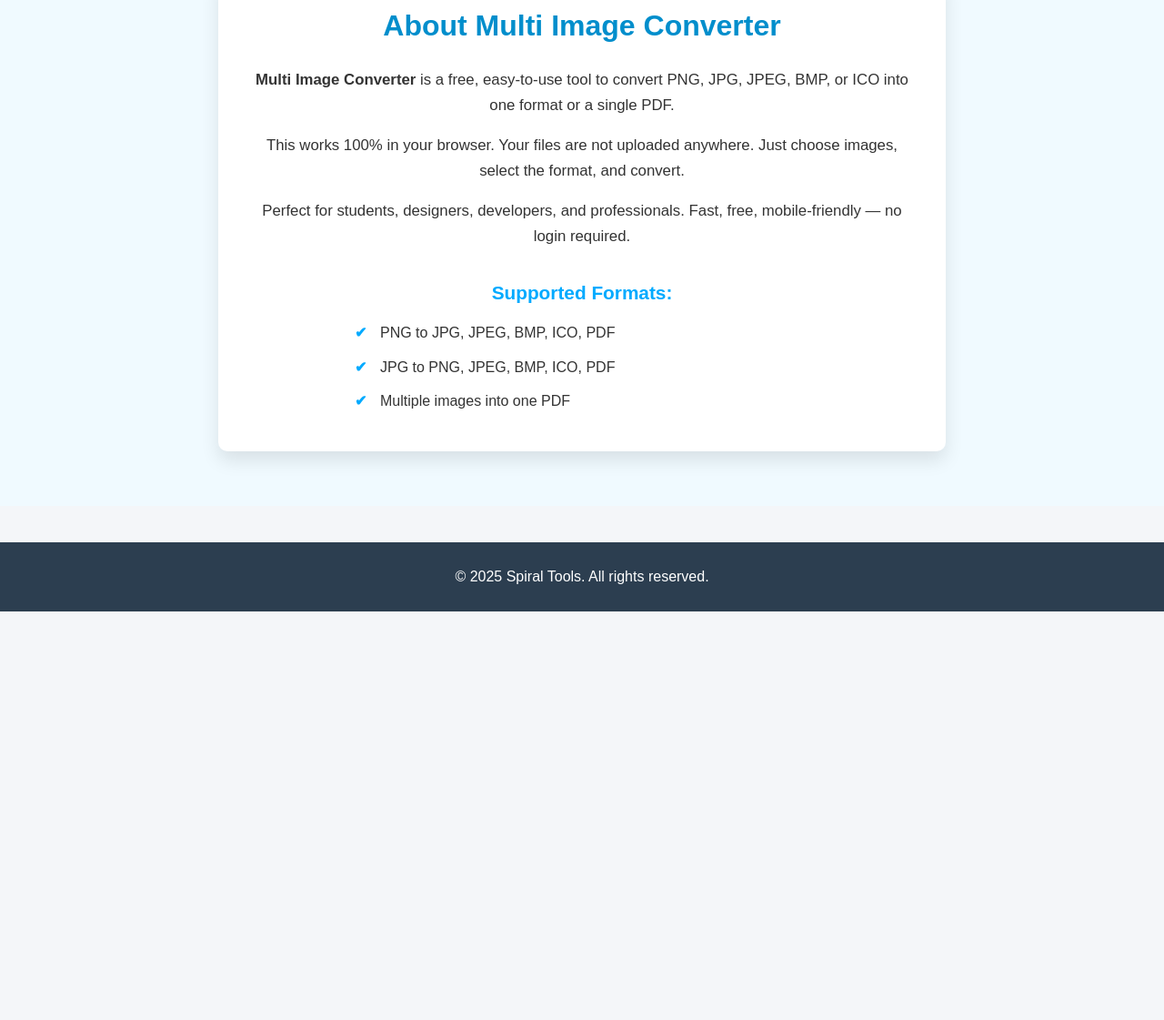
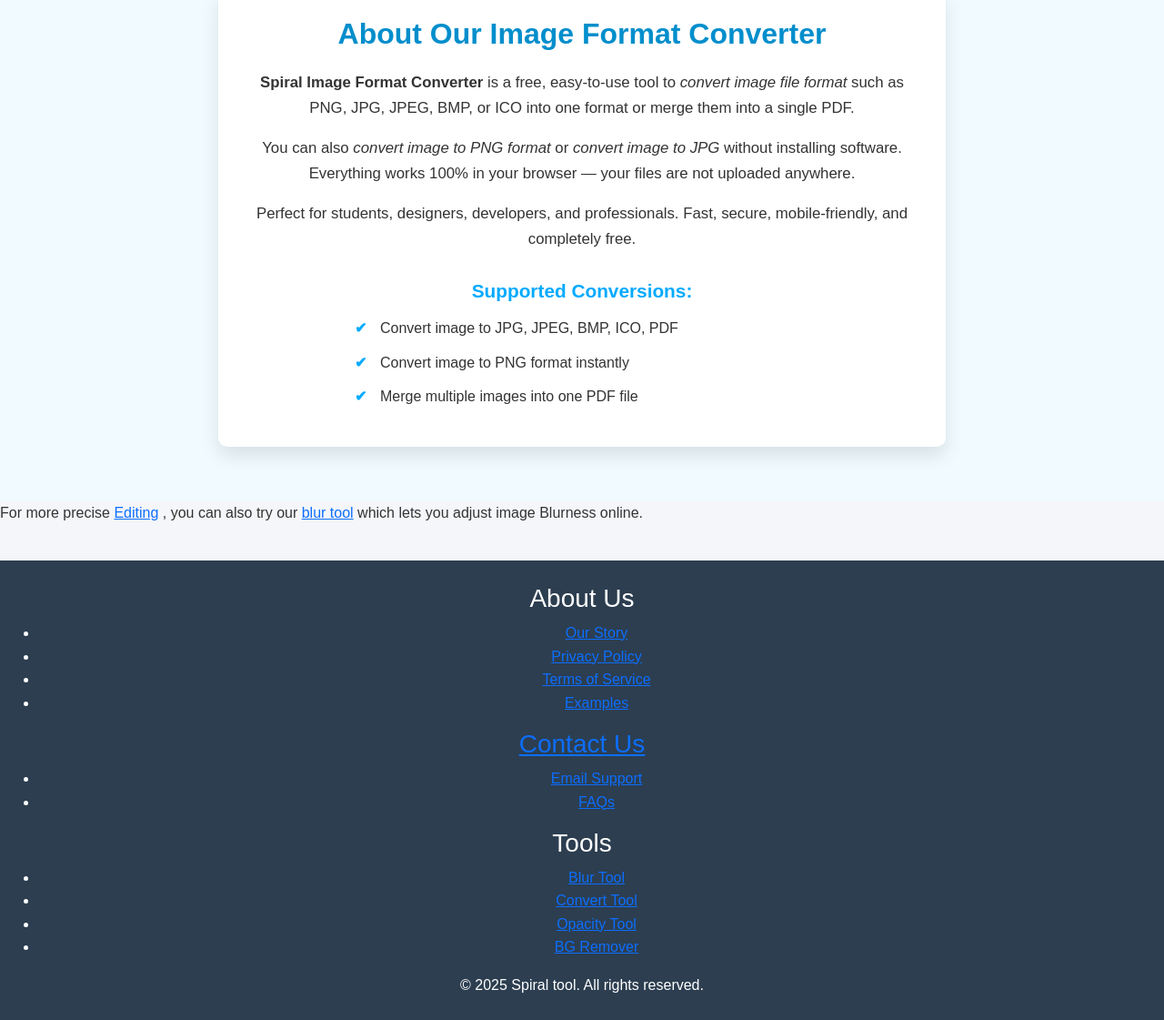
Before and after one commit to SaifAli2892/spiral-image-editor, a plain HTML site: page pages/convert.html in a window 1280 px wide. Shown: the part 868-1989 px from the top of the page at 91% size. Before the commit the page ends 1540 px from the top, so only its background shows below. Drawn offline with nearby package versions, Linux system fonts and the light colour scheme.

Commit message:
Update convert.html

```diff
--- a/pages/convert.html
+++ b/pages/convert.html
@@ -3,13 +3,33 @@
 <head>
   <meta charset="UTF-8" />
   <meta name="viewport" content="width=device-width, initial-scale=1.0">
-  <title>Spiral Img Converter - Convert PNG to JPG, JPEG, PDF, BMP, ICO</title>
-  <meta name="description" content="Convert multiple images (PNG, JPG, JPEG, BMP, ICO) to PDF or any image format. Free, fast, browser-based image converter. No install required.">
-  <meta name="keywords" content="image converter, convert png to jpg, png to pdf, jpeg to bmp, image to pdf, batch image converter, online image tool, spiral, img, pdf, word, bmp, convertor">
-  <meta name="author" content="Asaad Shakeel">
+  <title>Image Format Converter - Convert Image File Format to JPG, PNG, PDF</title>
+  <meta name="description" content="Free online image format converter to quickly convert image file format to JPG, PNG, PDF, BMP or ICO. Convert images securely in your browser without uploading.">
+  <meta name="keywords" content="image format converter, convert image file format, convert image to png format, convert image to jpg, png to pdf, jpeg to bmp, batch image converter, online image tool, spiral img converter">
+  <meta name="author" content="Spiral Tool">
 
-  <!-- Link to your existing blue-theme CSS -->
+  <!-- ✅ Open Graph (Facebook, LinkedIn, WhatsApp) -->
+  <meta property="og:title" content="Image Format Converter - Free Online Tool">
+  <meta property="og:description" content="Easily convert image file format: PNG, JPG, JPEG, BMP, ICO or merge into PDF. 100% browser-based, fast and secure.">
+  <meta property="og:image" content="https://saifali2892.github.io/spiral-image-editor/images/convert.png">
+  <meta property="og:url" content="https://saifali2892.github.io/spiral-image-editor/pages/convert.html">
+  <meta property="og:type" content="Spiral Tool">
+
+  <!-- ✅ Twitter Card -->
+  <meta name="twitter:card" content="summary_large_image">
+  <meta name="twitter:title" content="Image Format Converter - Free Online Tool">
+  <meta name="twitter:description" content="Convert image to JPG, PNG, PDF and more formats quickly and securely in your browser.">
+  <meta name="twitter:image" content="https://saifali2892.github.io/spiral-image-editor/images/convert.png">
+
+  <!-- Bootstrap CSS for styling -->
+  <link href="https://cdn.jsdelivr.net/npm/bootstrap@5.3.0/dist/css/bootstrap.min.css" rel="stylesheet">
+  <!-- Font Awesome for icons -->
+  <link rel="stylesheet" href="https://cdnjs.cloudflare.com/ajax/libs/font-awesome/6.4.0/css/all.min.css">
+
+  <!-- Main CSS -->
   <link rel="stylesheet" href="../style/convert.css" />
+  <!-- Mobile Navigation CSS -->
+  <link rel="stylesheet" href="../style/convertmob.css" />
   <script src="https://cdnjs.cloudflare.com/ajax/libs/jspdf/2.5.1/jspdf.umd.min.js"></script>
 </head>
 
@@ -18,8 +38,15 @@
   <!-- Navigation -->
   <nav>
     <div class="nav-brand">Spiral Tools</div>
-    <div class="nav-toggle" id="navToggle">☰</div>
-    <ul class="nav-links">
+
+    <!-- Mobile Icon - Removed inline onclick handlers -->
+    <div id="convert-mobile-icon" class="mobile-icon">
+      <span></span>
+      <span></span>
+      <span></span>
+    </div>
+
+    <ul class="nav-links" id="convert-nav-links">
       <li><a href="../index.html">Home</a></li>
       <li class="dropdown">
         <a href="#">Photo Editor ▾</a>
@@ -27,6 +54,7 @@
           <li><a href="blur.html">Blur Tool</a></li>
           <li><a href="convert.html">Format Converter</a></li>
           <li><a href="opacity.html">Opacity Editor</a></li>
+          <li><a href="bg.html">BG remover</a></li>
         </ul>
       </li>
     </ul>
@@ -35,7 +63,7 @@
   <!-- Hero Section -->
   <section class="hero">
     <h1>Image Format Converter</h1>
-    <p>Convert multiple images into JPG, JPEG, BMP, ICO or a single PDF — securely and instantly in your browser.</p>
+    <p>Use our free <strong>image format converter</strong> to quickly <em>convert image file format</em> into different types. You can <em>convert image to JPG</em>, <em>convert image to PNG format</em>, or even merge multiple pictures into a single <em>PDF</em> file — all instantly in your browser without uploading.</p>
   </section>
 
   <!-- Main Tool Interface -->
@@ -48,6 +76,7 @@
       <select id="formatSelect">
         <option value="jpg">JPG</option>
         <option value="jpeg">JPEG</option>
+        <option value="png">PNG</option>
         <option value="bmp">BMP</option>
         <option value="ico">ICO</option>
         <option value="pdf">PDF</option>
@@ -67,27 +96,73 @@
   <!-- About Section -->
   <section class="content">
     <div class="tool-container">
-      <h2>About Multi Image Converter</h2>
-      <p><strong>Multi Image Converter</strong> is a free, easy-to-use tool to convert PNG, JPG, JPEG, BMP, or ICO into one format or a single PDF.</p>
-      <p>This works 100% in your browser. Your files are not uploaded anywhere. Just choose images, select the format, and convert.</p>
-      <p>Perfect for students, designers, developers, and professionals. Fast, free, mobile-friendly — no login required.</p>
+      <h2>About Our Image Format Converter</h2>
+      <p><strong>Spiral Image Format Converter</strong> is a free, easy-to-use tool to <em>convert image file format</em> such as PNG, JPG, JPEG, BMP, or ICO into one format or merge them into a single PDF.</p>
+      <p>You can also <em>convert image to PNG format</em> or <em>convert image to JPG</em> without installing software. Everything works 100% in your browser — your files are not uploaded anywhere.</p>
+      <p>Perfect for students, designers, developers, and professionals. Fast, secure, mobile-friendly, and completely free.</p>
 
-      <h3>Supported Formats:</h3>
+      <h3>Supported Conversions:</h3>
       <ul>
-        <li>PNG to JPG, JPEG, BMP, ICO, PDF</li>
-        <li>JPG to PNG, JPEG, BMP, ICO, PDF</li>
-        <li>Multiple images into one PDF</li>
+        <li>Convert image to JPG, JPEG, BMP, ICO, PDF</li>
+        <li>Convert image to PNG format instantly</li>
+        <li>Merge multiple images into one PDF file</li>
       </ul>
     </div>
+  </section>
+
+  <section class="internal">
+    <p>For more precise <a href="edit image.html">Editing</a> , you can also try our
+<a href="blur.html">blur tool</a> which lets you adjust image Blurness online.</p>
   </section>
 
   <!-- Hidden Canvas -->
   <canvas id="canvas" style="display:none;"></canvas>
 
-  <!-- Footer -->
-  <footer>
-    &copy; 2025 Spiral Tools. All rights reserved.
+ <!-- Footer -->
+  <footer class="footer">
+    <div class="footer-container">
+
+      <!-- About Us -->
+      <div class="footer-column">
+        <h3>About Us</h3>
+        <ul>
+          <li><a href="story.html">Our Story</a></li>
+          <li><a href="privacy.html">Privacy Policy</a></li>
+          <li><a href="term.html">Terms of Service</a></li>
+          <li><a href="example.html">Examples</li>
+        </ul>
+      </div>
+
+      <!-- Contact Us -->
+      <div class="footer-column">
+        <h3>Contact Us</h3>
+        <ul>
+          <li><a href="story.html">Email Support</a></li>
+          <li><a href="FAQS.html">FAQs</a></li>
+        </ul>
+      </div>
+
+      <!-- Tools -->
+      <div class="footer-column">
+        <h3>Tools</h3>
+        <ul>
+          <li><a href="blur.html">Blur Tool</a></li>
+          <li><a href="convert.html">Convert Tool</a></li>
+          <li><a href="opacity.html">Opacity Tool</a></li>
+          <li><a href="bg.html">BG Remover</a></li>
+        </ul>
+      </div>
+    </div>
+
+    <div class="footer-bottom">
+      &copy; 2025 Spiral tool. All rights reserved.
+    </div>
   </footer>
-  <script src="../src/converter.js" defer></script>
+
+  <!-- Load JavaScript files in correct order -->
+  <script src="../src/converter.js"></script>
+  <!-- Mobile Navigation JavaScript -->
+  <script src="../src/convertmob.js"></script>
+
 </body>
 </html>
```
